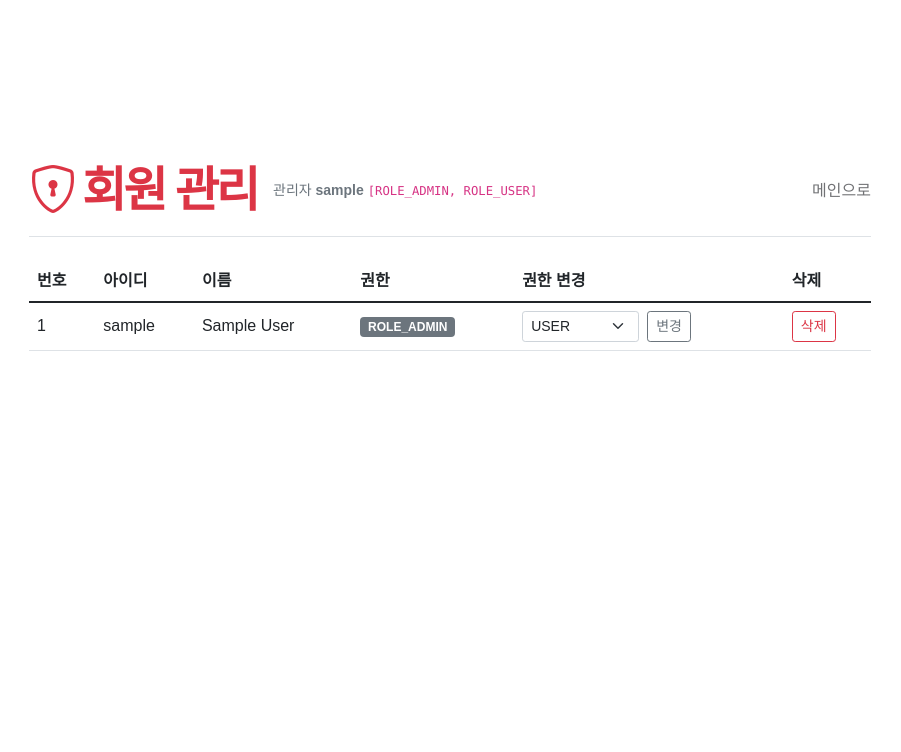
After one commit to nayoun030-ui/javaweb22, a Spring Boot app: page /admin/members in a window 1280 px wide. The commit adds this page. Shown: the top 752 px of the page, without its empty margins (190-1091 px from the left). Run offline with Spring Boot 4, Linux system fonts and the light colour scheme; the visitor is signed in with stand-in values (Sample User, id 1); some of the project's set-up classes (security, data sources, template engines, error pages and the like) are left out, and stand-ins take their place; some libraries are stand-ins or nearby versions.

Commit message:
6주차 권한(ROLE) 접근 제어, 내 정보, 관리자 회원 관리, 403 화면
Co-Authored-By: Claude Opus 5.5 <noreply@anthropic.com>

```diff
--- a/src/main/java/com/example/demo/config/SecurityConfig.java
+++ b/src/main/java/com/example/demo/config/SecurityConfig.java
@@ -2,6 +2,7 @@ package com.example.demo.config;
 
 import org.springframework.context.annotation.Bean;
 import org.springframework.context.annotation.Configuration;
+import org.springframework.security.config.annotation.method.configuration.EnableMethodSecurity;
 import org.springframework.security.config.annotation.web.builders.HttpSecurity;
 import org.springframework.security.config.annotation.web.configuration.EnableWebSecurity;
 import org.springframework.security.crypto.bcrypt.BCryptPasswordEncoder;
@@ -10,6 +11,7 @@ import org.springframework.security.web.SecurityFilterChain;
 
 @Configuration // 스프링 설정 클래스 등록
 @EnableWebSecurity // 스프링 시큐리티 활성화
+@EnableMethodSecurity // [6주차] 메서드 보안 활성화 : @PreAuthorize 사용 (없으면 그냥 무시된다)
 public class SecurityConfig {
 
     @Bean // 비밀번호 암호화 객체 등록 (BCrypt 해시)
@@ -24,7 +26,8 @@ public class SecurityConfig {
                 .requestMatchers("/", "/hello", "/hello2", "/detailed_web.html",
                                  "/login", "/signup", "/error").permitAll()
                 .requestMatchers("/css/**", "/js/**", "/images/**", "/fonts/**").permitAll() // 빠지면 디자인 깨짐
-                .anyRequest().authenticated()) // 나머지 전부 로그인 필요 → /testdb
+                .requestMatchers("/admin/**").hasRole("ADMIN") // [6주차] 관리자만 (1차 잠금, anyRequest 보다 위에!)
+                .anyRequest().authenticated()) // 나머지 전부 로그인 필요 → /testdb, /mypage
             .formLogin(form -> form // 2. 폼 로그인 설정 (인증)
                 .loginPage("/login") // 기본 화면 대신 우리 로그인 화면
                 .defaultSuccessUrl("/") // 성공 시 메인 (원래 가려던 곳 우선)
--- /dev/null
+++ b/src/main/java/com/example/demo/controller/AdminController.java
@@ -0,0 +1,48 @@
+package com.example.demo.controller;
+
+import java.util.List;
+import org.springframework.beans.factory.annotation.Autowired;
+import org.springframework.stereotype.Controller;
+import org.springframework.ui.Model;
+import org.springframework.web.bind.annotation.*;
+import org.springframework.web.servlet.mvc.support.RedirectAttributes;
+import com.example.demo.model.domain.Member;
+import com.example.demo.model.service.MemberService;
+
+@Controller
+@RequestMapping("/admin") // 모든 URL 앞에 /admin (관리자 페이지 분리)
+public class AdminController {
+
+    @Autowired
+    MemberService memberService;
+
+    @GetMapping("/members") // GET /admin/members
+    public String members(Model model) {
+        List<Member> members = memberService.findAll();
+        model.addAttribute("members", members);
+        return "admin/members"; // templates/admin/members.html (폴더 포함)
+    }
+
+    @PostMapping("/members/{id}/role") // POST /admin/members/3/role
+    public String changeRole(@PathVariable Long id, @RequestParam String role,
+                             RedirectAttributes redirect) {
+        try {
+            memberService.changeRole(id, role);
+            redirect.addFlashAttribute("message", "권한을 " + role + " (으)로 변경했습니다.");
+        } catch (IllegalArgumentException e) {
+            redirect.addFlashAttribute("error", e.getMessage());
+        }
+        return "redirect:/admin/members"; // 새로고침 중복 전송 방지 (PRG 패턴)
+    }
+
+    @PostMapping("/members/{id}/delete") // POST /admin/members/3/delete
+    public String delete(@PathVariable Long id, RedirectAttributes redirect) {
+        try {
+            memberService.deleteMember(id);
+            redirect.addFlashAttribute("message", "회원을 삭제했습니다.");
+        } catch (IllegalArgumentException e) {
+            redirect.addFlashAttribute("error", e.getMessage());
+        }
+        return "redirect:/admin/members";
+    }
+}
--- /dev/null
+++ b/src/main/resources/templates/admin/members.html
@@ -0,0 +1,70 @@
+<!doctype html>
+<html lang="ko" xmlns:th="http://www.thymeleaf.org"
+      xmlns:sec="http://www.thymeleaf.org/extras/spring-security">
+<head>
+    <meta charset="utf-8">
+    <meta name="viewport" content="width=device-width, initial-scale=1">
+    <title>회원 관리 | 관리자</title>
+    <link th:href="@{/css/bootstrap.min.css}" rel="stylesheet">
+    <link th:href="@{/css/bootstrap-icons.css}" rel="stylesheet">
+    <link th:href="@{/css/templatemo-first-portfolio-style.css}" rel="stylesheet">
+</head>
+<body>
+    <main class="section-padding">
+        <div class="container">
+            <div class="row">
+                <div class="col-lg-10 col-12 mx-auto">
+                    <div class="services-thumb">
+                        <div class="d-flex align-items-center border-bottom mb-4 pb-3">
+                            <h2 class="mb-0 text-danger"><i class="bi-shield-lock me-2"></i>회원 관리</h2>
+                            <span class="ms-3 small text-muted">
+                                관리자 <strong sec:authentication="name">admin</strong>
+                                <code th:text="${#authentication.authorities.?[authority.startsWith('ROLE_')].![authority]}">[ROLE_ADMIN]</code>
+                            </span>
+                            <a th:href="@{/}" class="ms-auto">메인으로</a>
+                        </div>
+
+                        <!-- redirect 후 1회만 표시되는 flash 메시지 (PRG) -->
+                        <div th:if="${message}" th:text="${message}" class="alert alert-success"></div>
+                        <div th:if="${error}" th:text="${error}" class="alert alert-danger"></div>
+
+                        <table class="table align-middle">
+                            <thead>
+                                <tr><th>번호</th><th>아이디</th><th>이름</th><th>권한</th><th>권한 변경</th><th>삭제</th></tr>
+                            </thead>
+                            <tbody>
+                                <tr th:each="m : ${members}">
+                                    <td th:text="${m.id}">1</td>
+                                    <td th:text="${m.username}">student1</td>
+                                    <td th:text="${m.name}">김학생</td>
+                                    <td><span class="badge"
+                                              th:classappend="${m.role == 'ADMIN'} ? 'bg-danger' : 'bg-secondary'"
+                                              th:text="${m.role}">USER</span></td>
+                                    <td>
+                                        <!-- POST /admin/members/{id}/role , select name="role" → @RequestParam String role -->
+                                        <form th:action="@{/admin/members/{id}/role(id=${m.id})}" method="post" class="d-flex gap-2 m-0">
+                                            <select name="role" class="form-select form-select-sm" style="width: auto;">
+                                                <option value="USER" th:selected="${m.role == 'USER'}">USER</option>
+                                                <option value="ADMIN" th:selected="${m.role == 'ADMIN'}">ADMIN</option>
+                                                <!-- [6주차 연습문제 ②] 서버 화이트리스트에 MANAGER 를 추가하면 허용된다 -->
+                                                <option value="MANAGER" th:selected="${m.role == 'MANAGER'}">MANAGER</option>
+                                            </select>
+                                            <button type="submit" class="btn btn-sm btn-outline-secondary">변경</button>
+                                        </form>
+                                    </td>
+                                    <td>
+                                        <form th:action="@{/admin/members/{id}/delete(id=${m.id})}" method="post" class="m-0"
+                                              onsubmit="return confirm('정말 삭제할까요?');">
+                                            <button type="submit" class="btn btn-sm btn-outline-danger">삭제</button>
+                                        </form>
+                                    </td>
+                                </tr>
+                            </tbody>
+                        </table>
+                    </div>
+                </div>
+            </div>
+        </div>
+    </main>
+</body>
+</html>
```
Also changed, not shown: src/main/java/com/example/demo/controller/MemberController.java (+11 -0 lines), src/main/java/com/example/demo/model/service/MemberService.java (+38 -0 lines), src/main/resources/templates/error/403.html (added, +35 -0 lines), src/main/resources/templates/index.html (+16 -1 lines), src/main/resources/templates/mypage.html (added, +50 -0 lines), README.md.
